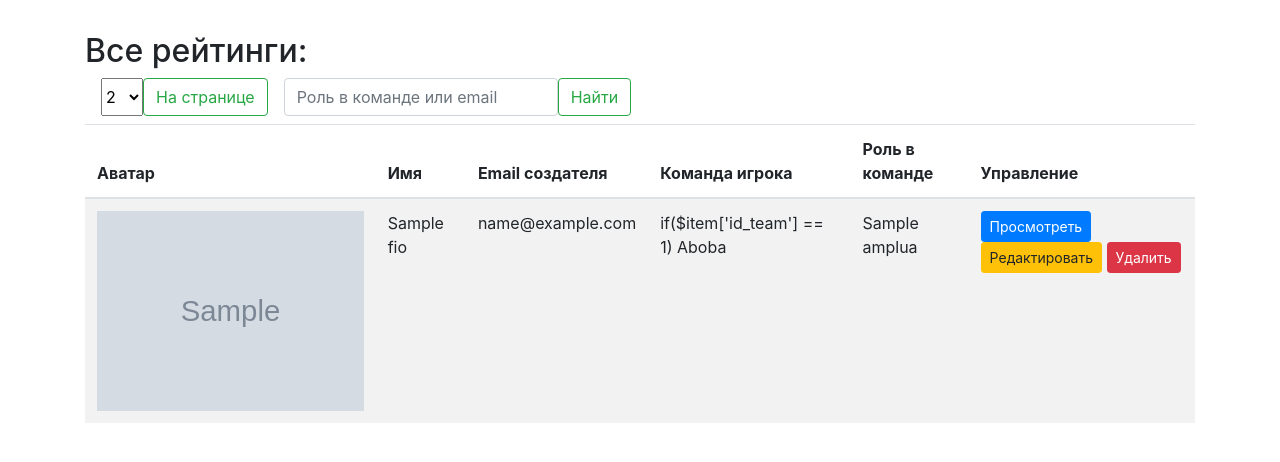
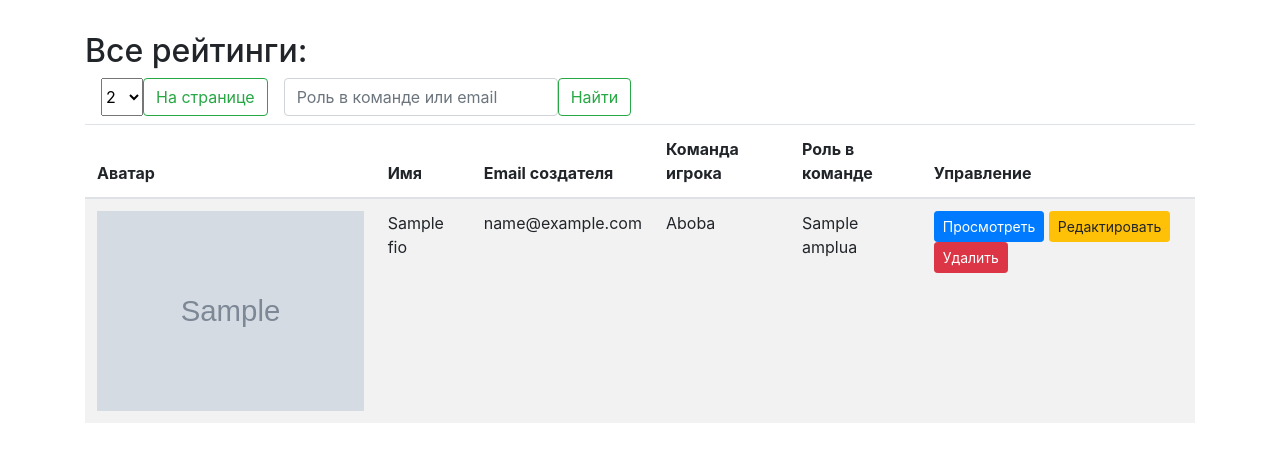
Before and after one commit to Leveofan97/Hospital, a CodeIgniter 4 app: template app/Views/player/view_all_with_users.php in a window 1280 px wide. Shown: the part 58-520 px from the top of the page. Run offline with PHP 8.4 and a stand-in for CodeIgniter, Linux system fonts and the light colour scheme; the template is opened without the code that fills it: most values are stand-ins (such as "Sample title", 1, 10 or a date in 2020); grey boxes marked "Sample" are stand-in pictures; data that the repository does not hold is empty; some libraries are stand-ins or nearby versions.

Commit message:
Update view_all_with_users.php

```diff
--- a/app/Views/player/view_all_with_users.php
+++ b/app/Views/player/view_all_with_users.php
@@ -38,7 +38,7 @@
                         </td>
                         <td><?= esc($item['FIO']); ?></td>
                         <td><?= esc($item['email']); ?></td>
-                        <td> if($item['id_team'] == 1) Aboba</td>
+                        <td>  <?php if($item['id_team'] == 1) ?> Aboba</td>
                         <td><?= esc($item['Amplua']); ?></td>
                         <td>
                             <a href="<?= base_url()?>/player/view/<?= esc($item['id']); ?>" class="btn btn-primary btn-sm">Просмотреть</a>
```
